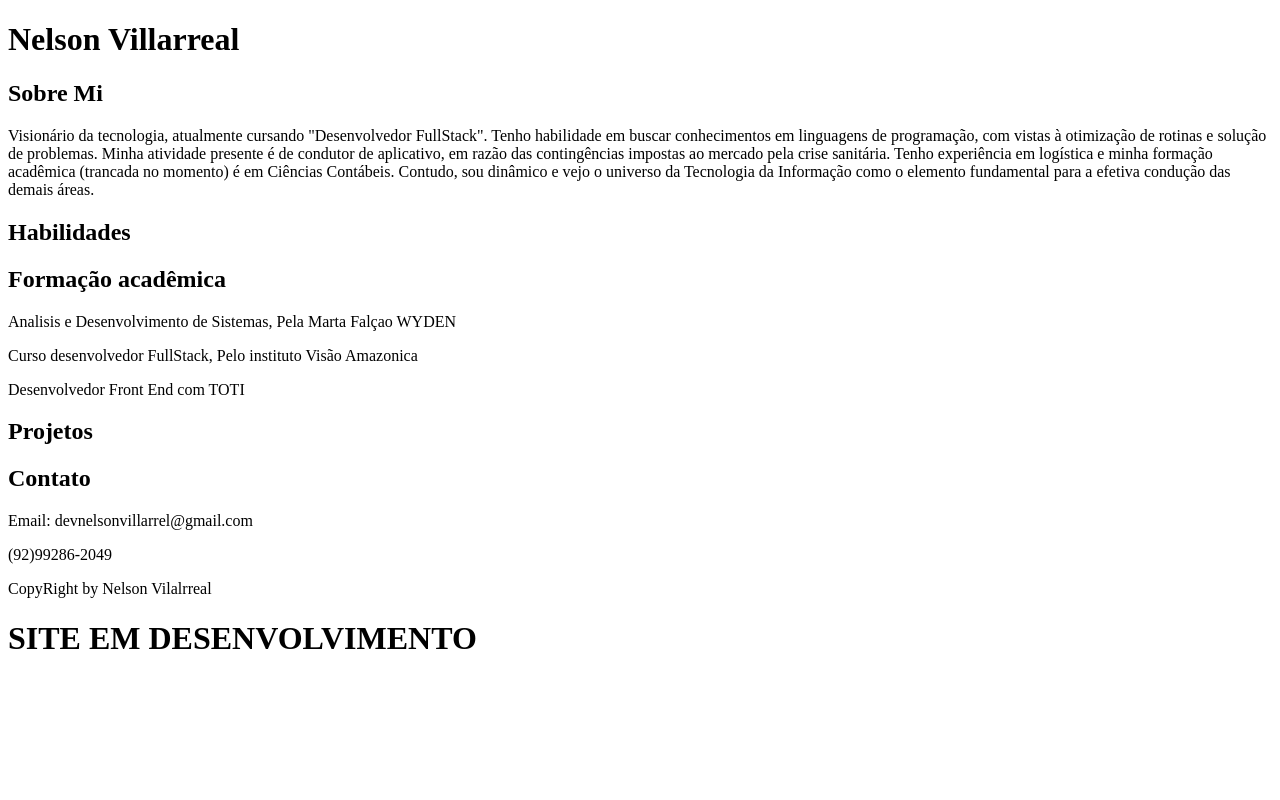
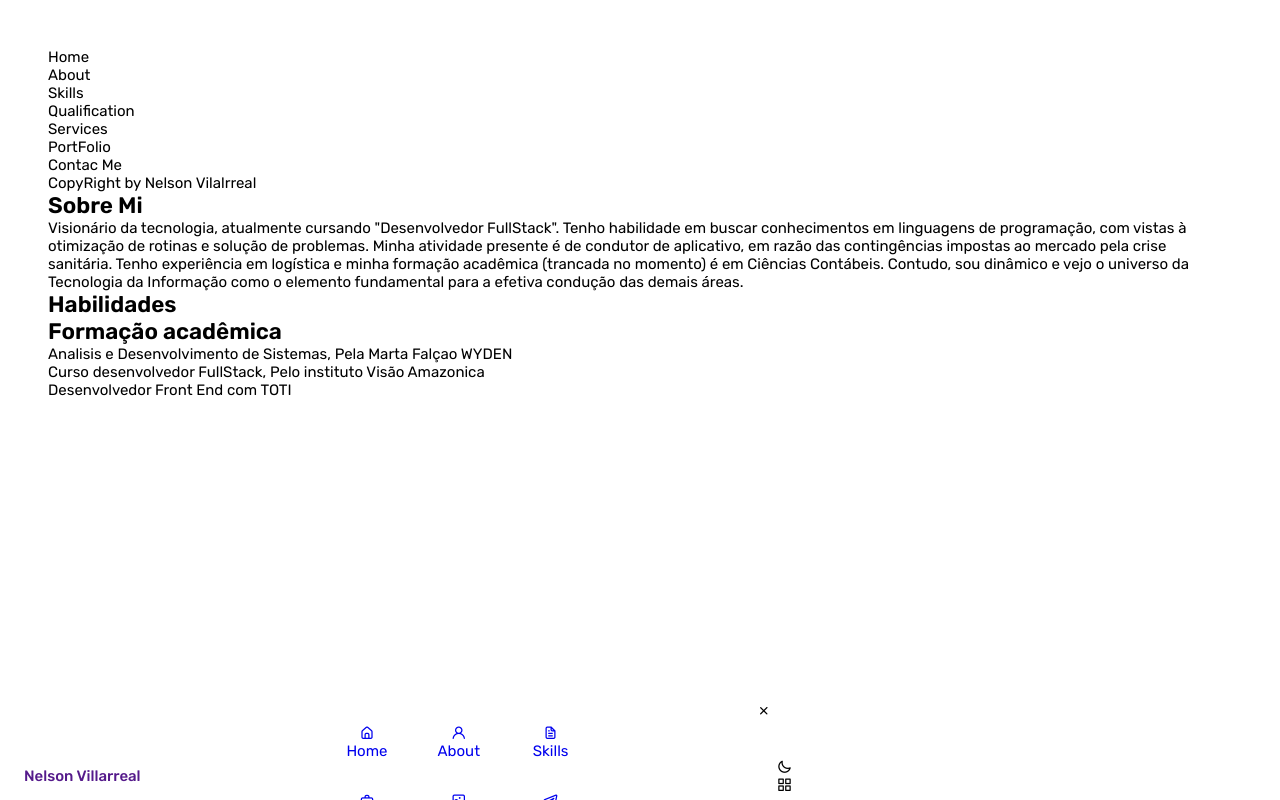
Before and after one commit to NelsonVillarreal/PortafolioNelson, a website: page index.html in a window 1280 px wide. Drawn offline with nearby package versions, Linux system fonts and the light colour scheme.

Commit message:
Actualizando Meu Portafolio

```diff
--- /dev/null
+++ b/CSS/styles.css
@@ -0,0 +1,80 @@
+/* BASE-GERAL */
+
+* {
+    margin: 0;
+    padding: 0;
+    box-sizing: border-box;
+}
+
+html{ /* suavizando a barra de rolagem*/
+    scroll-behavior: smooth;
+}
+
+body{
+    margin: 3rem;
+    font-family: 'Rubik', sans-serif;
+    font-size: .938rem;
+    background-color: white;
+    color: black;
+}
+
+ul{
+    list-style: none;
+}
+
+a{
+    text-decoration: none;
+}
+
+/* LAYOUT-LAYOUT*/
+
+.header{
+    max-width: 768px;
+    margin-left: 1.5rem;
+    margin-right: 1.5rem;
+}
+
+.grid {
+    display: grid;
+    gap: 1.5rem;
+}
+
+header{
+    width: 100%;
+    position: fixed;
+    bottom: 0;
+    left: 0;
+}
+
+.nav{
+    max-width: 968px;
+    height: 3rem;
+    display: flex;
+    justify-content: space-between;
+    align-items: center;
+}
+
+.nav__logo, .nav__toggle{
+font-weight: 500;
+}
+
+.nav__list {
+    grid-template-columns: repeat(3, 1fr);
+    gap: 2rem;
+}
+
+.nav__link {
+    display: flex;
+    flex-direction: column;
+    align-items: center;
+}
+
+.nav__close {
+    position: absolute;
+    right: 1.3rem;
+    bottom: 5rem;
+}
+
+.show-menu{
+    bottom: 0;
+}
--- a/index.html
+++ b/index.html
@@ -4,35 +4,107 @@
     <meta charset="UTF-8">
     <meta http-equiv="X-UA-Compatible" content="IE=edge">
     <meta name="viewport" content="width=device-width, initial-scale=1.0">
-    <title>Document</title>
+    <title>Portafolio - Nelson Villarreal</title>
+
+    <!-- Unicons -->
+    <link rel="stylesheet" href="https://unicons.iconscout.com/release/v4.0.0/css/line.css">
+
+    <!-- Swiper Libreria-->
+    <link rel="stylesheet" href="CSS/swiper-bundle.min.css">
+
+
+    <!--Style Css-->
+    <link rel="stylesheet" href="CSS/styles.css">
+
+    <!-- Google Fonts-->
+    <link href="https://fonts.googleapis.com/css2?family=Rubik:wght@400;500;600&display=swap" rel="stylesheet">
+
 </head>
+
 <body>
-<h1>Nelson Villarreal</h1>
 
-    <h2>Sobre Mi <happy></happy></h2>
-    <p>Visionário da tecnologia, atualmente cursando "Desenvolvedor FullStack". Tenho habilidade em buscar conhecimentos em linguagens de programação, com vistas à otimização de rotinas e solução de problemas.
-        Minha atividade presente é de condutor de aplicativo, em razão das contingências impostas ao mercado pela crise sanitária.
-        Tenho experiência em logística e minha formação acadêmica (trancada no momento) é em Ciências Contábeis. Contudo, sou dinâmico e vejo o universo da Tecnologia da Informação como o elemento fundamental para a efetiva condução das demais áreas.</p>
-    <h2>Habilidades</h2>
+     <header class="header" id="header">
+            <nav class="nav container">
+                <a href="" class="nav__logo">Nelson Villarreal</a>
 
-    <H2>Formação acadêmica</H2>
-     <p>Analisis e Desenvolvimento de Sistemas, Pela Marta Falçao WYDEN</p>
-     <p>Curso desenvolvedor FullStack, Pelo instituto Visão Amazonica</p>
-     <p>Desenvolvedor Front End com TOTI</p>
+                <article class="nav__menu" id="nav-menu">
+                   <ul class="nav__list grid">
+                       <li class="nav__item"><a href="#home" class="nav__link active-link">
+                        <i class="uil uil-estate nav__icon"></i> Home
+                       </a></li>
 
-    <h2>Projetos</h2>
-    <div class="box"></div>
+                       <li class="nav__item"><a href="#about" class="nav__link">
+                           <i class="uil uil-user nav__icon"></i> About
+                       </a></li>
 
-    <h2>Contato</h2>
+                       <li class="nav__item"><a href="#skills" class="nav__link">
+                           <i class="uil uil-file-alt nav__icon"></i> Skills
+                       </a></li>
 
-    <p>Email: devnelsonvillarrel@gmail.com</p>
-    <p>(92)99286-2049</p>
+                       <li class="nav__item"><a href="#services" class="nav__link">
+                           <i class="uil uil-briefcase-alt nav__icon"></i> Services
+                       </a></li>
 
-    <footer>
-        <p>CopyRight by Nelson Vilalrreal</p>
-    </footer>
+                       <li class="nav__item"><a href="#portfolio" class="nav__link">
+                           <i class="uil uil-scenery nav__icon"></i> Portfolio
+                       </a></li>
 
-    <h1>SITE EM DESENVOLVIMENTO</h1>
+                       <li class="nav__item"><a href="#contact" class="nav__link">
+                           <i class="uil uil-telegram-alt nav__icon"></i> Contact
+                       </a></li>
+                   </ul>
+                   <i class="uil uil-times  nav__close" id="nav-close"></i>
+                </article>
 
+                <article class="nav__btns">
+                   <!--Buttom Dark/Oscuro-->
+                   <i class="uil uil-moon change-theme" id="theme-button"></i>
+
+                    <article class="nav__toggle" id="nav-toggle">
+                       <i class="uil uil-apps"></i>
+                    </article>
+                </article>
+            </nav>
+    </header>
+
+    <main><!--main-->
+
+         <!--<header> <!--Inicio Header--
+            <a href="/imgs/Logo1.jPG"><img src="400" alt="400"></a>
+            <ul>
+                <li><a href="">HOME</a></li> <--
+                <li><a href="">SOBRE</a></li> <--
+                <li><a href="">CAREERS</a></li>
+                <li><a href="">PROJECTS</a></li>
+                <li><a href="">CONTACT</a></li>
+            </ul>
+        </header> <!--Fim Header-->
+        <section>Home</section><!--Home/Inicio-->
+        <section>About</section><!--About/sobre-->
+        <section>Skills</section><!--Skill/Habilidades-->
+            <div><!--RECUERDA HACER 1 DIV PARA CADA Habilidad eso dentro de um container grid-->
+            </div>
+        <section>Qualification</section><!--Qualification/Cualificacion-->
+        <section>Services</section><!--Services/Serviçes-Soluçoes-->
+        <section>PortFolio</section><!--Portafolio/Projetos-->
+        <section>Contac Me</section><!--Contac-me/Contacto-->
+        <footer><p>CopyRight by Nelson Vilalrreal</p></footer><!--Footer/Roda Pe-->
+
+            <h2>Sobre Mi</h2>
+                <p>Visionário da tecnologia, atualmente cursando "Desenvolvedor FullStack". Tenho habilidade em buscar
+                conhecimentos em linguagens de programação, com vistas à otimização de rotinas e solução de problemas.
+                Minha atividade presente é de condutor de aplicativo, em razão das contingências impostas ao mercado pela
+                crise sanitária.
+                Tenho experiência em logística e minha formação acadêmica (trancada no momento) é em Ciências Contábeis.
+                Contudo, sou dinâmico e vejo o universo da Tecnologia da Informação como o elemento fundamental para a
+                efetiva condução das demais áreas.</p>
+
+            <h2>Habilidades</h2>
+
+            <H2>Formação acadêmica</H2>
+
+                <p>Analisis e Desenvolvimento de Sistemas, Pela Marta Falçao WYDEN</p>
+                <p>Curso desenvolvedor FullStack, Pelo instituto Visão Amazonica</p>
+                <p>Desenvolvedor Front End com TOTI</p>
+    </main>
 </body>
-</html>
--- /dev/null
+++ b/package.json
@@ -0,0 +1,5 @@
+{
+  "dependencies": {
+    "swiper": "^8.4.4"
+  }
+}
```
Also changed, not shown: images/Logo1.jPG (added), 1 other file.
